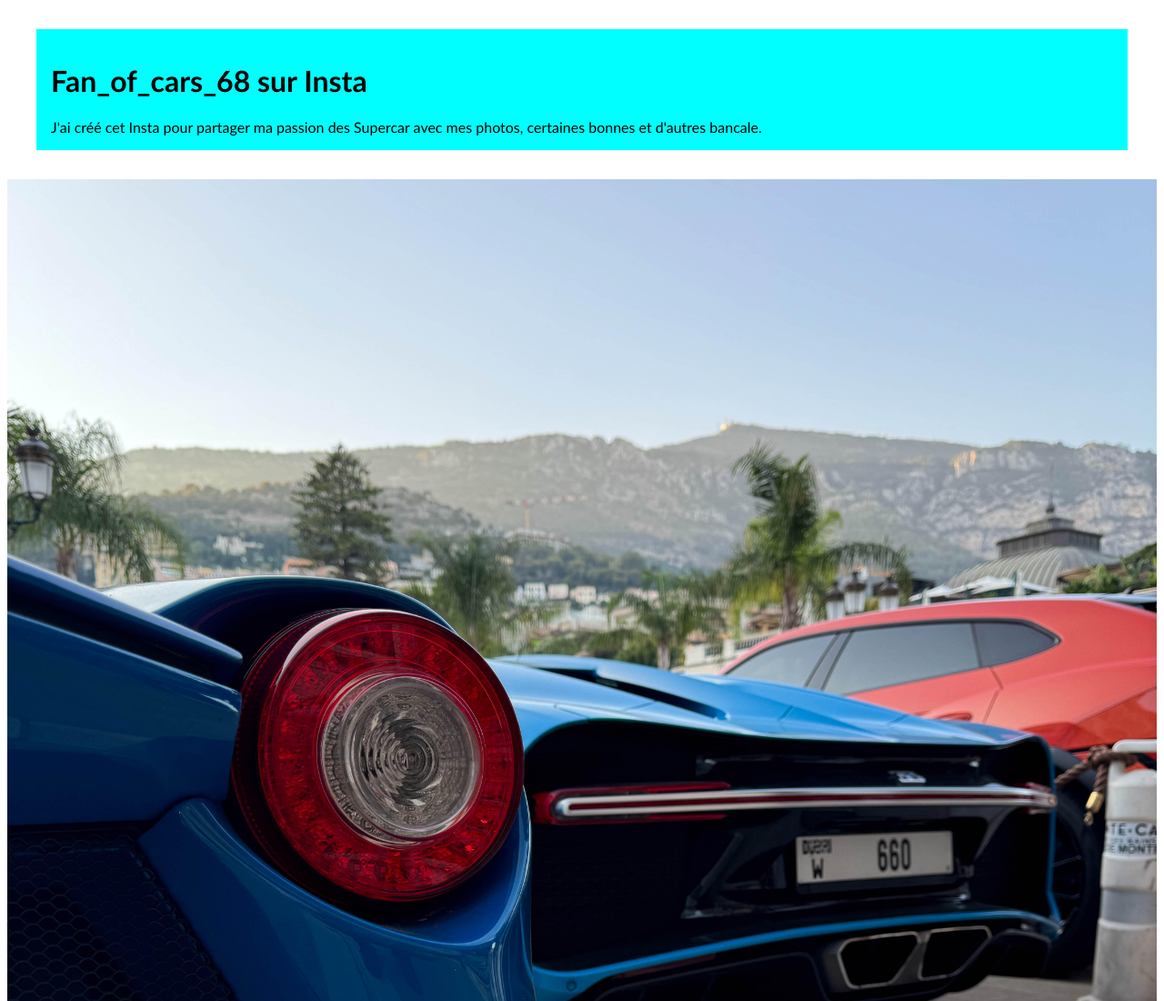
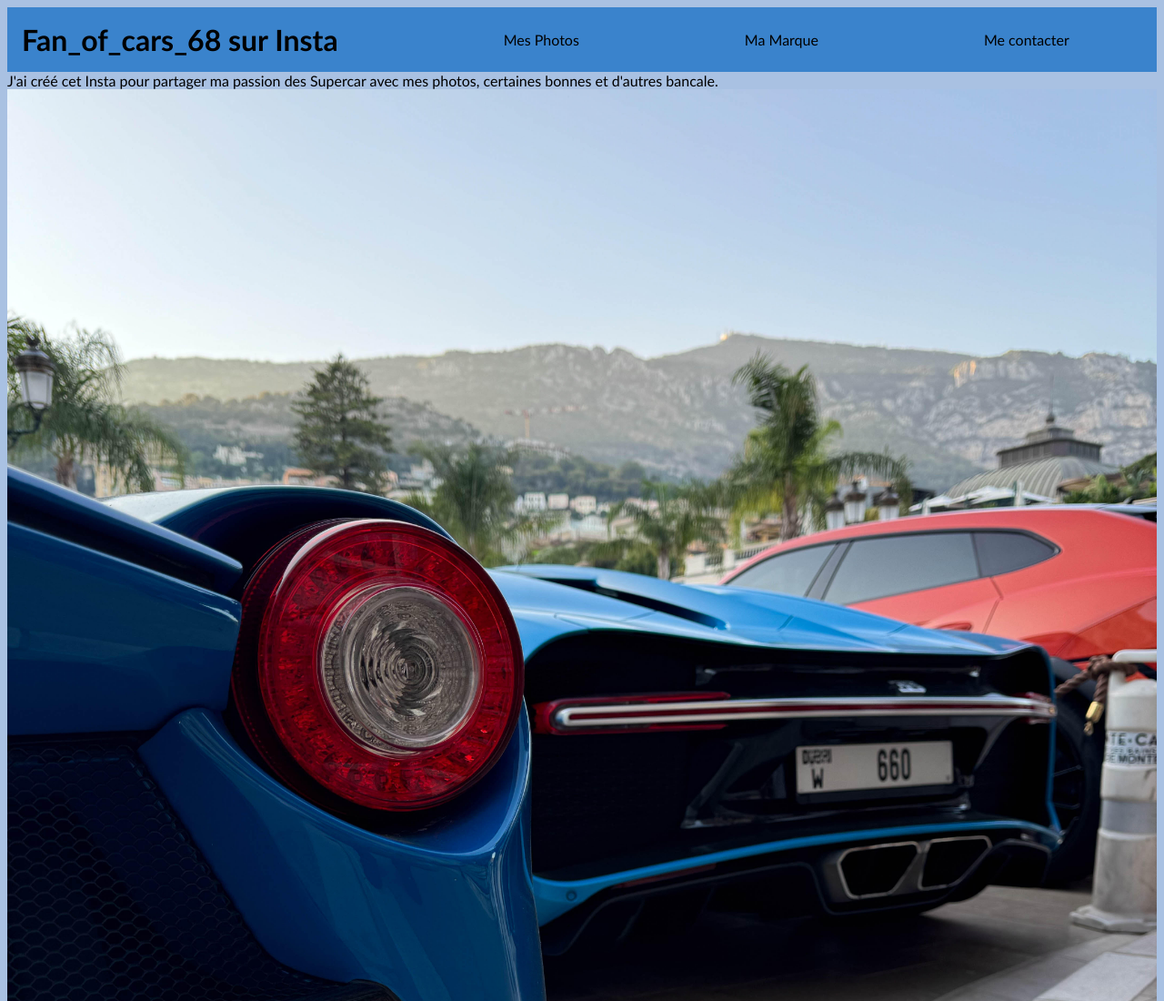
Before and after one commit to Dyl6875/TD3-4, a plain HTML site: page index.html in a window 1280 px wide. Shown: the top 1100 px of the page at 91% size. Drawn offline with Linux system fonts and the light colour scheme.

Commit message:
pas fini

```diff
--- a/index.html
+++ b/index.html
@@ -4,26 +4,28 @@
 <head>
     <meta charset="UTF-8">
     <meta name="viewport" content="width=device-width, initial-scale=1.0">
-    <title>Document</title>
+    <title>Fan_of_cars</title>
     <link rel="stylesheet" href="styles/TD3-4.css">
 </head>
 
 <body>
     <header>
-        <div>
-            <h1>Fan_of_cars_68 sur Insta</h1>
-            J'ai créé cet Insta pour partager ma passion des
+
+        <h1>Fan_of_cars_68 sur Insta</h1>
+        <a href="#">Mes Photos</a>
+        <a href="#">Ma Marque</a>
+        <a href="#">Me contacter</a>
+
+
+    </header>
+    <main>
+        <div class="test"> J'ai créé cet Insta pour partager ma passion des
             Supercar avec mes photos, certaines bonnes et
             d'autres bancale.
         </div>
 
-    </header>
-    <img src="img/unnamed (2).jpg" alt="FeFe + Bugatti">
-
-
-
-
-
+        <img src="img/unnamed (2).jpg" alt="FeFe + Bugatti">
+    </main>
 
 
 
--- a/styles/TD3-4.css
+++ b/styles/TD3-4.css
@@ -1,4 +1,5 @@
 body {
+    background-color: #A9C1E2;
     font-family: 'Trebuchet MS', 'Lucida Sans Unicode', 'Lucida Grande', 'Lucida Sans', Arial, sans-serif;
 }
 
@@ -7,7 +8,21 @@ img {
 }
 
 header {
+    display: flex;
+    align-items: center;
+    gap: 32px;
     padding: 16px;
-    margin: 32px;
-    background-color: aqua;
+    margin: 0;
+    margin-right: auto;
+    background-color: #3A83CC;
 }
+
+h1{
+    margin: 0;
+    padding: ;
+}
+a {
+    text-decoration: none;
+    color: black;
+    margin-left: 150px;
+}
```
